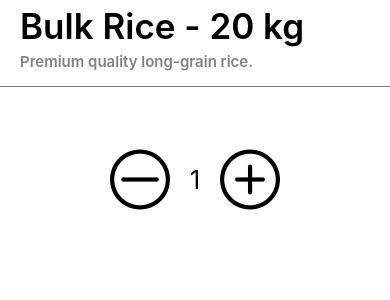
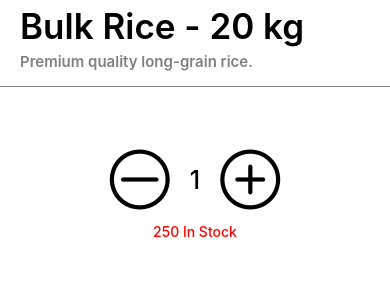
Before and after one commit to AliGunez/SupplyAppB2B, a React Native app in the folder SupplyUser/: screen / in a window 390 px wide. Shown: the top 300 px of the page. Built offline with nearby package versions, Linux system fonts and the light colour scheme.

Commit message:
Update index.js

```diff
--- a/SupplyUser/src/screens/ItemDetailsScreen/index.js
+++ b/SupplyUser/src/screens/ItemDetailsScreen/index.js
@@ -16,7 +16,9 @@ const ItemDetailsScreen = () => {
     };
 
     const onPlus = () => {
+        if (amount < Suppliers[0].stock[0].quantity) {
         setAmount(amount + 1)
+        }
     };
 
     return (
@@ -24,12 +26,12 @@ const ItemDetailsScreen = () => {
             <Text style={styles.name}>{item.name}</Text>
             <Text style={styles.description}>{item.description}</Text>
             <View style={styles.separator}></View>
-
             <View style={styles.row}>
                 <AntDesign name="minuscircleo" size={60} color={"black"} onPress={onMinus} />
                 <Text style={styles.amount}>{amount}</Text>
                 <AntDesign name="pluscircleo" size={60} color={"black"} onPress={onPlus} />
             </View>
+            <View style={styles.quantity}><Text style={styles.quantity}>{item.quantity} In Stock</Text></View>
         </View>
     );
 };
@@ -66,7 +68,15 @@ const styles = StyleSheet.create({
     amount: {
         fontSize: 25,
         marginHorizontal: 20,
-    }
+        fontWeight: "450",
+    },
+    quantity: {
+        alignItems: "center",
+        justifyContent: "center",
+        marginTop: 5,
+        fontWeight: "450",
+        color: "red",
+    },
 });
 
 export default ItemDetailsScreen;
```
